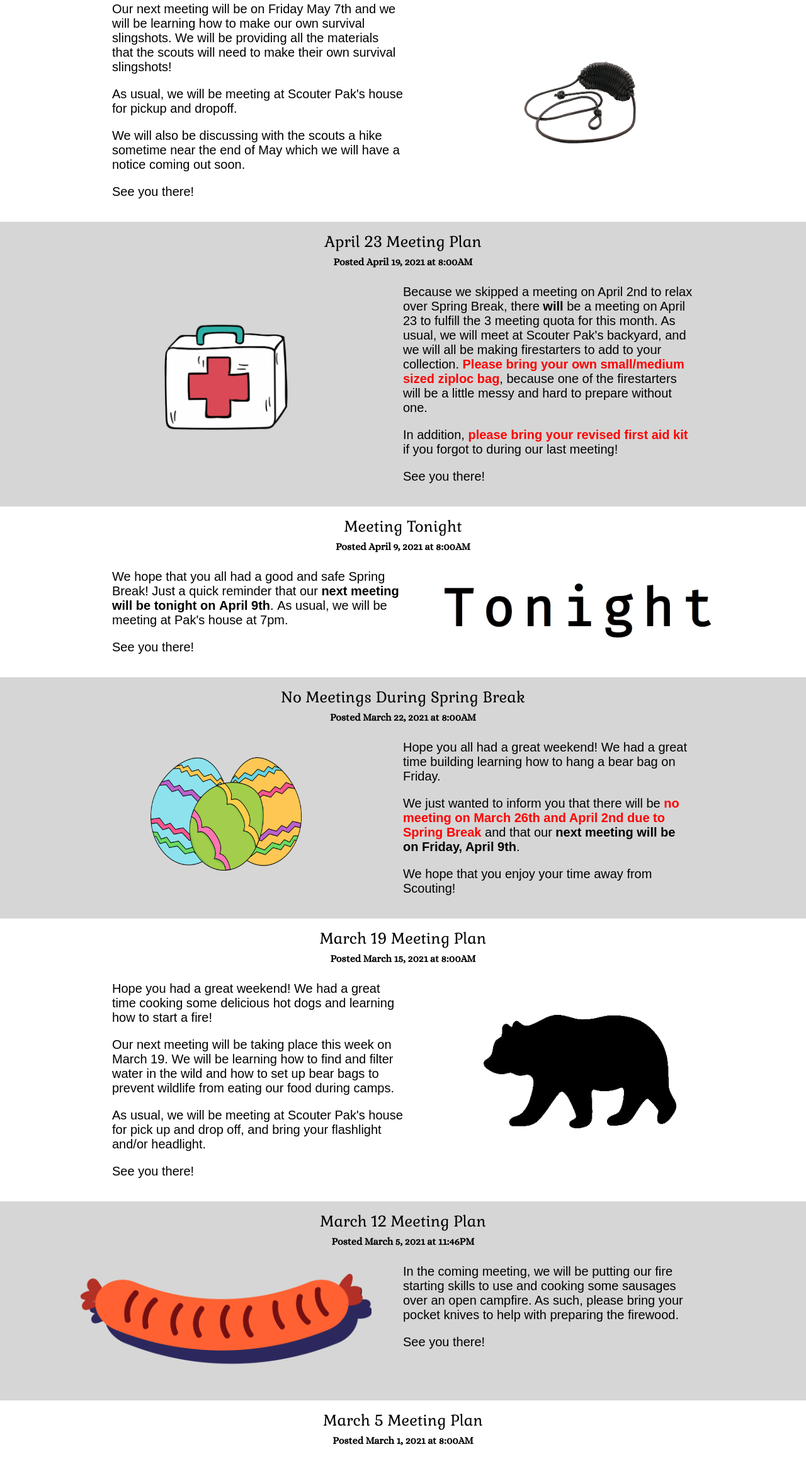
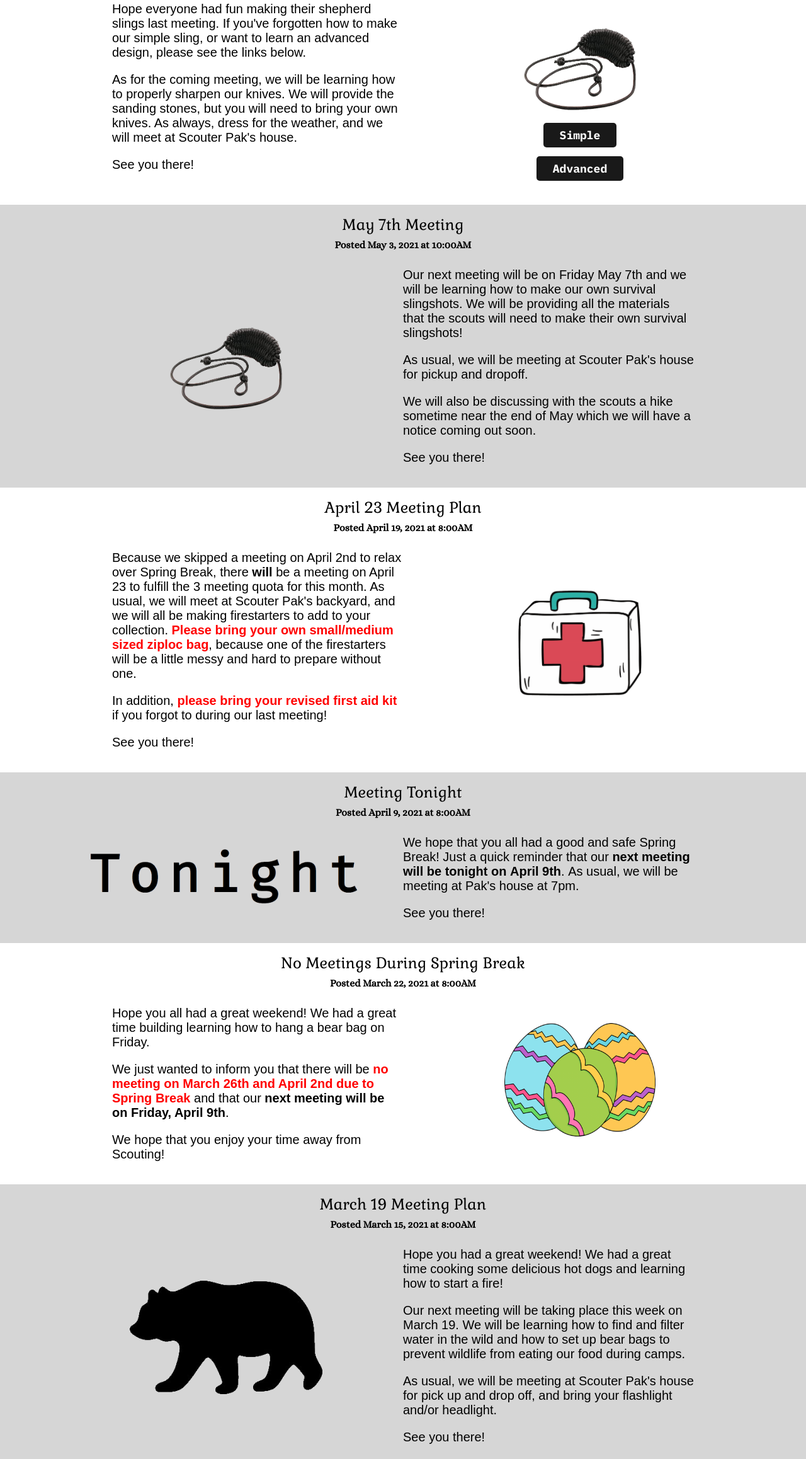
Before and after one commit to kailemk/115thCoquitlamScoutsWebsite, a website with bundled scripts: page index.html in a window 1280 px wide. Shown: the part 997-3313 px from the top of the page at 63% size. Built offline with nearby package versions, Linux system fonts and the light colour scheme; a web font is replaced by a local one.

Commit message:
added HTML generator for buttons and added update

```diff
--- a/css/style.css
+++ b/css/style.css
@@ -245,6 +245,24 @@ body {
 
 .join-button:hover{
     background-color: rgba(77,224,64, 0.5);
+}
+
+.sign-up-button{
+    background-color: rgba(0, 0, 0, 0.9);
+    border-color: transparent;
+    border-radius: 5px;
+    color: white;
+    margin: 80px 8px;
+    padding: 8px 26px;
+
+    font-family: banner-font, Arial, Helvetica, sans-serif;
+    font-size: large;
+    font-weight: 1000;
+    text-decoration: none;
+}
+
+.sign-up-button:hover{
+    background-color: rgba(0, 0, 0, 0.5);
 }
 
 .page-title{
@@ -549,6 +567,10 @@ footer{
     border: none;
 }
 
+.element-center{
+    text-align: center;
+}
+
 .calendar-container{
     text-align: center;
 }
@@ -595,8 +617,9 @@ footer{
     font-weight: bold;
 }
 
-.center-text{
+.button-div{
     text-align: center;
+    margin-bottom: 30px;
 }
 
 .center-list{
--- /dev/null
+++ b/html/announcements/05-2021/update2.html
@@ -0,0 +1,6 @@
+<p>Hope everyone had fun making their shepherd slings last meeting. If you've forgotten how to make our simple sling, or want to learn an advanced design, please see the links below.</p>
+
+
+<p>As for the coming meeting, we will be learning how to properly sharpen our knives. We will provide the sanding stones, but you will need to bring your own knives. As always, dress for the weather, and we will meet at Scouter Pak's house.</p>
+
+<p>See you there!</p>
--- a/javascript/announcements/announcement.js
+++ b/javascript/announcements/announcement.js
@@ -1,3 +1,5 @@
+import Button from "./button.js";
+
 export default class Announcement{
     constructor(data){
         this.title              = data.title;
@@ -8,13 +10,17 @@ export default class Announcement{
         this.imgAlt             = data.imgAlt;
         this.imgHeight          = data.imgHeight;
         this.forceMobile        = data.forceMobile;
+        this.buttons            = data.buttons;
         this.contentID          = this.mkContentID();
         this.time12             = this.mkTime12();
         this.headingHTML        = this.mkHeadingHTML();
         this.contentHTML        = this.mkContentHTML();
         this.msgHTML            = this.mkMsgHTML();
+        this.imgOpeningHTML     = this.mkImgOpeningHTML();
         this.imgHTML            = this.mkImgHTML();
-        this.closingHTML = this.mkclosingHTML();
+        this.buttonsHTML        = this.mkButtonsHTML();
+        this.imgClosingHTML     = this.mkImgClosingHTML();
+        this.closingHTML        = this.mkClosingHTML();
     }
 
     mkContentID(){
@@ -45,21 +51,41 @@ export default class Announcement{
         return "   <div class = \"announcement-content\">";
     }
 
+    mkImgOpeningHTML(){
+        return "       <div class = \"announcement-image-side\">";
+    }
+
+
+
     mkImgHTML(){
         return [
-            "       <div class = \"announcement-image-side\">",
             "           <div class = \"top-announcement-separator\"></div>",
             "           <img src=\"" + this.image + "\" alt=\"" + this.imageAlt + "\" class = \"announcement-image\" height = \"" + this.imgHeight + "\">",
-            "           <div class = \"bot-announcement-separator\"></div>",
-            "       </div>"
+            "           <div class = \"bot-announcement-separator\"></div>"
         ].join("\n");
+    }
+
+    mkButtonsHTML(){
+        let res = ""
+        for(let i = 0; i < this.buttons.length; i++){
+            res += [
+                "<div class='button-div'>",
+                    "<a class = \"sign-up-button\" target=\"_blank\" href=\"" + this.buttons[i].link + "\">" + this.buttons[i].title + "</a>",
+                "</div>"
+            ].join("\n");
+        }
+        return res
+    }
+
+    mkImgClosingHTML(){
+        return "       </div>";
     }
 
     mkMsgHTML(){
         return "       <div class = \"announcement-message " + this.contentID + "\"></div>";
     }
 
-    mkclosingHTML(){
+    mkClosingHTML(){
         return [
             "   </div>",
             "</div>",
--- a/javascript/announcements/announcements-generator.js
+++ b/javascript/announcements/announcements-generator.js
@@ -50,7 +50,10 @@ export default class AnnouncementsGenerator{
             announcement.headingHTML,
             announcement.contentHTML,
             announcement.msgHTML,
+            announcement.imgOpeningHTML,
             announcement.imgHTML,
+            announcement.buttonsHTML,
+            announcement.imgClosingHTML,
             announcement.closingHTML
         ].join("\n");
     }
@@ -61,7 +64,10 @@ export default class AnnouncementsGenerator{
             backgroundHTML,
             announcement.headingHTML,
             announcement.contentHTML,
+            announcement.imgOpeningHTML,
             announcement.imgHTML,
+            announcement.buttonsHTML,
+            announcement.imgClosingHTML,
             announcement.msgHTML,
             announcement.closingHTML
         ].join("\n");
@@ -77,11 +83,14 @@ export default class AnnouncementsGenerator{
         }
         return [
             backgroundHTML,
+            announcement.imgOpeningHTML,
             announcement.imgHTML,
+            announcement.imgClosingHTML,
             announcement.headingHTML,
             announcement.contentHTML,
             announcement.msgHTML,
-            announcement.closingHTML
+            announcement.closingHTML,
+            announcement.buttonsHTML,
         ].join("\n");
     }
 }
--- a/javascript/announcements/announcements.js
+++ b/javascript/announcements/announcements.js
@@ -1,9 +1,29 @@
 import Announcement           from "./announcement.js";
 import AnnouncementsGenerator from "./announcements-generator.js";
+import Button                 from "./button.js"
 
 $(document).ready(function() {
 
     new AnnouncementsGenerator([
+        new Announcement({
+            title: "May 14th Meeting",
+            date: "May 10, 2021",
+            time: "08:00:00",
+            contentPath: "./html/announcements/05-2021/update2.html",
+            image: "images/paracord-slingshot.png",
+            imgAlt: "paracord sling shot",
+            imgHeight: "180px",
+            forceMobile: false,
+            buttons: [
+                new Button({
+                title: "Simple",
+                link: "https://youtu.be/EE_Va-OMkqU"
+            }), new Button({
+                title: "Advanced",
+                link: "https://youtu.be/1DmWKwy_Ndw"
+            })
+            ]
+        }),
         new Announcement({
             title: "May 7th Meeting",
             date: "May 3, 2021",
@@ -12,7 +32,8 @@ $(document).ready(function() {
             image: "images/paracord-slingshot.png",
             imgAlt: "paracord sling shot",
             imgHeight: "180px",
-            forceMobile: false
+            forceMobile: false,
+            buttons: []
         }),
         new Announcement({
             title: "April 23 Meeting Plan",
@@ -22,7 +43,8 @@ $(document).ready(function() {
             image: "images/first-aid-kit.png",
             imgAlt: "first aid kit",
             imgHeight: "180px",
-            forceMobile: false
+            forceMobile: false,
+            buttons: []
         }),
         new Announcement({
             title: "Meeting Tonight",
@@ -32,7 +54,8 @@ $(document).ready(function() {
             image: "images/tonight.png",
             imgAlt: "TONIGHT",
             imgHeight: "100px",
-            forceMobile: false
+            forceMobile: false,
+            buttons: []
         }),
         new Announcement({
             title: "No Meetings During Spring Break",
@@ -42,7 +65,8 @@ $(document).ready(function() {
             image: "images/easter.png",
             imgAlt: "Easter Eggs",
             imgHeight: "180px",
-            forceMobile: false
+            forceMobile: false,
+            buttons: []
         }),
         new Announcement({
             title: "March 19 Meeting Plan",
@@ -52,7 +76,8 @@ $(document).ready(function() {
             image: "images/bear.png",
             imgAlt: "Bear",
             imgHeight: "180px",
-            forceMobile: false
+            forceMobile: false,
+            buttons: []
         }),
         new Announcement({
             title: "March 12 Meeting Plan",
@@ -62,7 +87,8 @@ $(document).ready(function() {
             image: "images/hot-dog.png",
             imgAlt: "Hot Dog",
             imgHeight: "180px",
-            forceMobile: false
+            forceMobile: false,
+            buttons: []
         }),
         new Announcement({
             title: "March 5 Meeting Plan",
@@ -72,7 +98,8 @@ $(document).ready(function() {
             image: "images/mug.png",
             imgAlt: "Mug",
             imgHeight: "180px",
-            forceMobile: false
+            forceMobile: false,
+            buttons: []
         }),
         new Announcement({
             title: "No Meeting This Week",
@@ -82,7 +109,8 @@ $(document).ready(function() {
             image: "images/no-meeting.png",
             imgAlt: "No sign",
             imgHeight: "180px",
-            forceMobile: false
+            forceMobile: false,
+            buttons: []
         }),
         new Announcement({
             title: "Feb 12 Meeting Plan",
@@ -92,7 +120,8 @@ $(document).ready(function() {
             image: "images/flashlight.png",
             imgAlt: "Flashlight",
             imgHeight: "180px",
-            forceMobile: false
+            forceMobile: false,
+            buttons: []
         }),
         new Announcement({
             title: "Update for Next Week's Meeting",
@@ -102,7 +131,8 @@ $(document).ready(function() {
             image: "images/tarp-shelther.png",
             imgAlt: "Tarp",
             imgHeight: "180px",
-            forceMobile: false
+            forceMobile: false,
+            buttons: []
         }),
         new Announcement({
             title: "Firestarting Meeting This Week",
@@ -112,7 +142,8 @@ $(document).ready(function() {
             image: "images/fire.png",
             imgAlt: "Fire",
             imgHeight: "180px",
-            forceMobile: false
+            forceMobile: false,
+            buttons: []
         }),
         new Announcement({
             title: "No Meeting This Week",
@@ -122,7 +153,8 @@ $(document).ready(function() {
             image: "images/no-meeting.png",
             imgAlt: "No sign",
             imgHeight: "180px",
-            forceMobile: false
+            forceMobile: false,
+            buttons: []
         }),
         new Announcement({
             title: "115th Troop Meeting This Week",
@@ -132,7 +164,8 @@ $(document).ready(function() {
             image: "images/hatchet.png",
             imgAlt: "Hatchet",
             imgHeight: "180px",
-            forceMobile: false
+            forceMobile: false,
+            buttons: []
         }),
         new Announcement({
             title: "Scouts Canada Announces Return to Stage 2",
@@ -142,7 +175,8 @@ $(document).ready(function() {
             image: "images/knife.png",
             imgAlt: "Knife",
             imgHeight: "180px",
-            forceMobile: false
+            forceMobile: false,
+            buttons: []
         }),
         new Announcement({
             title: "115th Coquitlam Scout Section",
@@ -152,7 +186,8 @@ $(document).ready(function() {
             image: "images/computer.png",
             imgAlt: "Computer",
             imgHeight: "180px",
-            forceMobile: true
+            forceMobile: true,
+            buttons: []
         })
     ]);
 });
--- /dev/null
+++ b/javascript/announcements/button.js
@@ -0,0 +1,6 @@
+export default class Announcement{
+    constructor(data){
+        this.title = data.title;
+        this.link  = data.link;
+    }
+}
```
Also changed, not shown: html/announcements/05-2021/update3.html (added).
